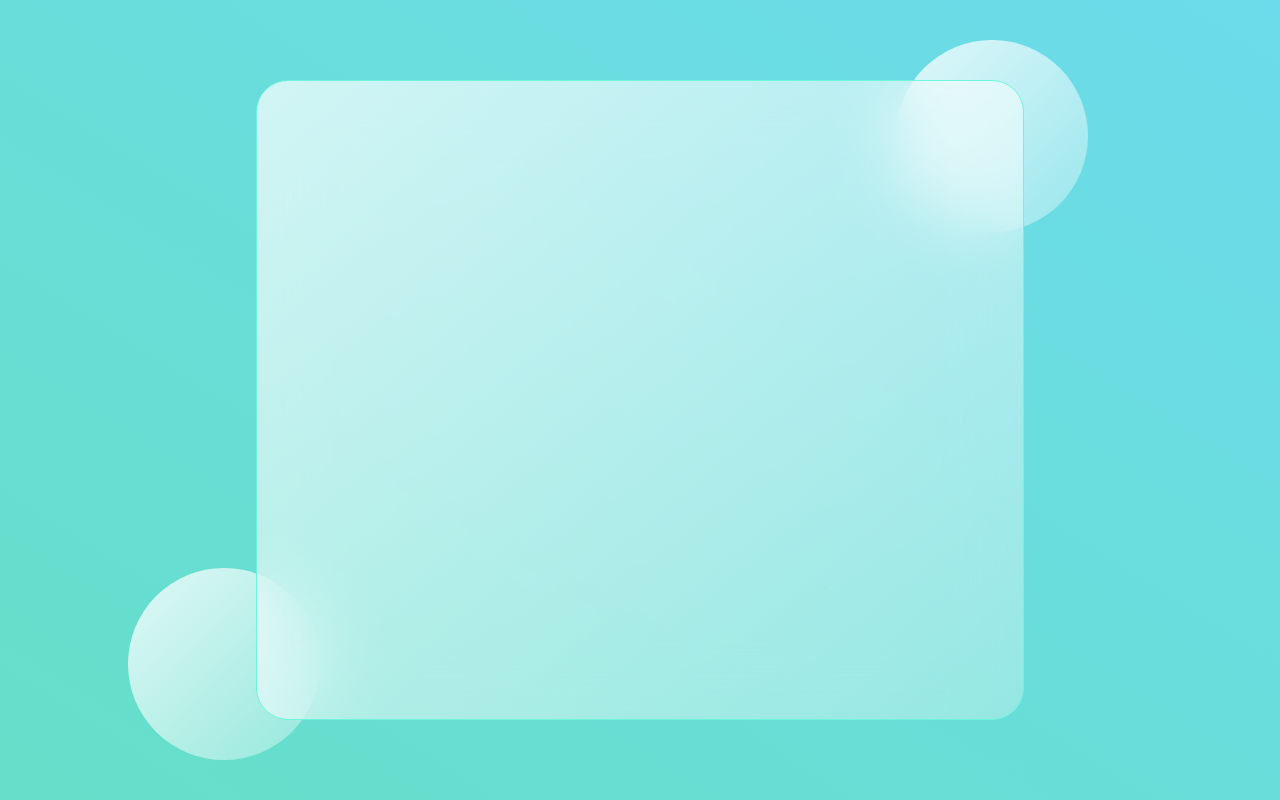
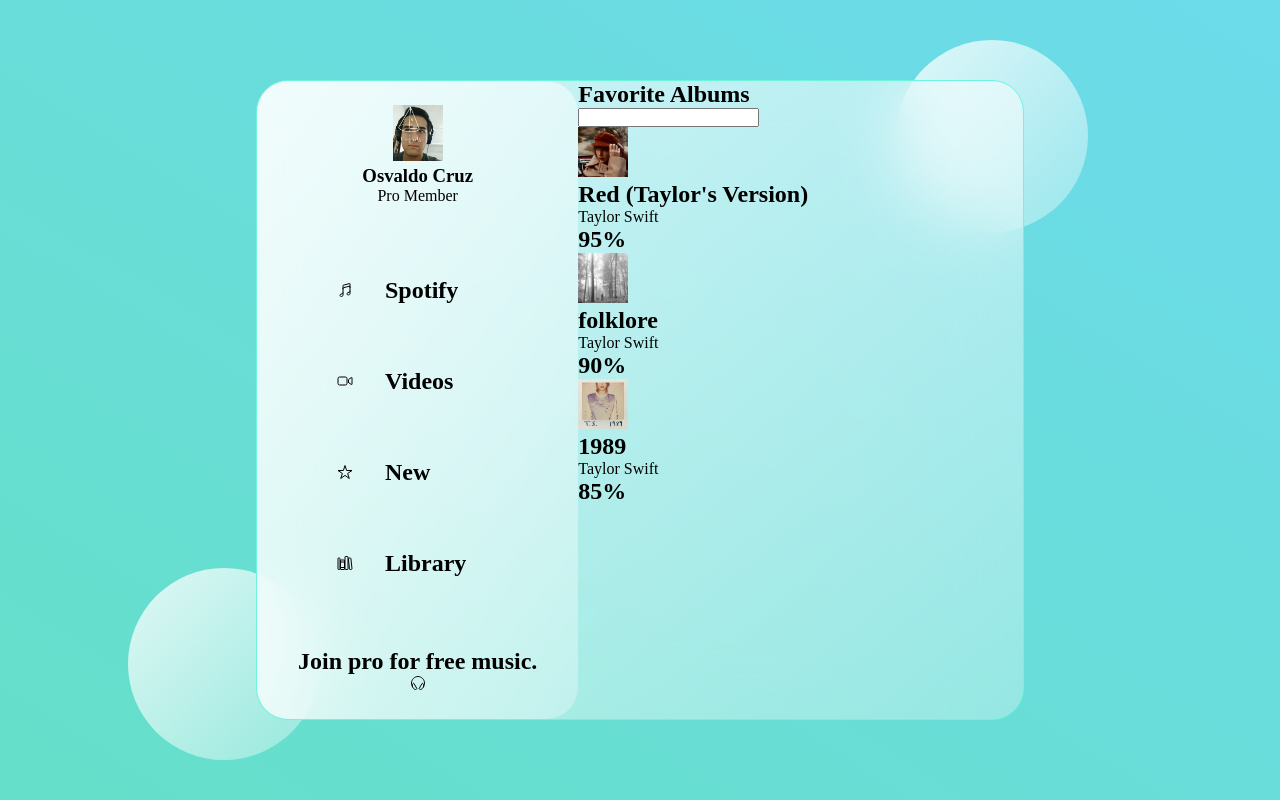
Before and after one commit to OsvaldoC7/Glass-Website, a plain HTML site: page index.html in a window 1280 px wide. Drawn offline with nearby package versions, Linux system fonts and the light colour scheme.

Commit message:
Adding dashboard and cards sections

```diff
--- a/index.html
+++ b/index.html
@@ -5,7 +5,7 @@
         <meta charset="UTF-8">
         <meta http-equiv="X-UA-Compatible" content="IE=edge">
         <meta name="viewport" content="width=device-width, initial-scale=1.0">
-        <title>Glass website 12.58</title>
+        <title>Glass website 25</title>
         <link rel="stylesheet" href="style.css">
 
     </head>
@@ -13,11 +13,93 @@
     <body>
 
         <main>
-            <section class="glass"></section>
+            <section class="glass">
+
+                <div class="dashboard">
+
+                    <div class="user">
+                        <img src="img/user.png" alt=""/>
+                        <h3>Osvaldo Cruz</h3>
+                        <p>Pro Member</p>
+                    </div>
+
+                    <div class="links">
+                        <div class="link">
+                            <ion-icon name="musical-notes-outline"></ion-icon>
+                            <h2>Spotify</h2>
+                        </div>
+
+                        <div class="link">
+                            <ion-icon name="videocam-outline"></ion-icon>
+                            <h2>Videos</h2>
+                        </div>
+
+                        <div class="link">
+                            <ion-icon name="star-outline"></ion-icon>
+                            <h2>New</h2>
+                        </div>
+                        <div class="link">
+                            <ion-icon name="library-outline"></ion-icon>
+                            <h2>Library</h2>
+                        </div>
+                    </div>
+
+                    <div class="pro">
+                        <h2>Join pro for free music.</h2>
+                        <ion-icon name="headset-outline"></ion-icon>
+                    </div>
+
+                </div>
+
+                <div class="music">
+
+                    <div class="status">
+                        <h1>Favorite Albums</h1>
+                        <input type="text" name="search" id="search">
+                    </div>
+
+                    <div class="cards">
+                        <div class="card">
+                            <img src="img/Red (Taylor's Version).jpg" alt="Red (Taylor's Version)">
+                            <div class="card-info">
+                                <h2>Red (Taylor's Version)</h2>
+                                <p>Taylor Swift</p>
+                                <div class="progress"></div>
+                            </div>
+                            <h2 class="score">95%</h2>
+                        </div>
+
+                        <div class="card">
+                            <img src="img/folklore.jpg" alt="folklore">
+                            <div class="card-info">
+                                <h2>folklore</h2>
+                                <p>Taylor Swift</p>
+                                <div class="progress"></div>
+                            </div>
+                            <h2 class="score">90%</h2>
+                        </div>
+
+                        <div class="card">
+                            <img src="img/1989.jpg" alt="1989">
+                            <div class="card-info">
+                                <h2>1989</h2>
+                                <p>Taylor Swift</p>
+                                <div class="progress"></div>
+                            </div>
+                            <h2 class="score">85%</h2>
+                        </div>
+                    </div>
+
+                </div>
+
+            </section>
         </main>
 
         <div class="circle1"></div>
         <div class="circle2"></div>
 
+        <script type="module" src="https://unpkg.com/ionicons@5.5.2/dist/ionicons/ionicons.esm.js"></script>
+        <script nomodule src="https://unpkg.com/ionicons@5.5.2/dist/ionicons/ionicons.js"></script>
+
     </body>
 </html>
--- a/style.css
+++ b/style.css
@@ -21,6 +21,7 @@
     border: solid 1px #6ff5dc;
     z-index: 2;
     backdrop-filter: blur(2rem);
+    display: flex;
 }
 
 .circle1, .circle2 {
@@ -41,3 +42,33 @@
     bottom: 5%;
     left: 10%;
 }
+
+.dashboard {
+    flex: 1;
+    display: flex;
+    flex-direction: column;
+    align-items: center;
+    justify-content: space-evenly;
+    text-align: center;
+    background: linear-gradient(to right bottom, rgba(255, 255, 255, 0.7), rgba(255, 255, 255, 0.3));
+    border-radius: 2rem;
+}
+
+.link {
+    display: flex;
+    margin: 2rem 0rem;
+    padding: 1rem 5rem;
+    align-items: center;
+}
+
+.link h2 {
+    padding: 0rem 2rem;
+}
+
+.music {
+    flex: 2;
+}
+
+img {
+    width: 50px;
+}
```
Also changed, not shown: img/1989.jpg (added), img/Red (Taylor's Version).jpg (added), img/folklore.jpg (added), img/library.png (added), img/user.png (added).
